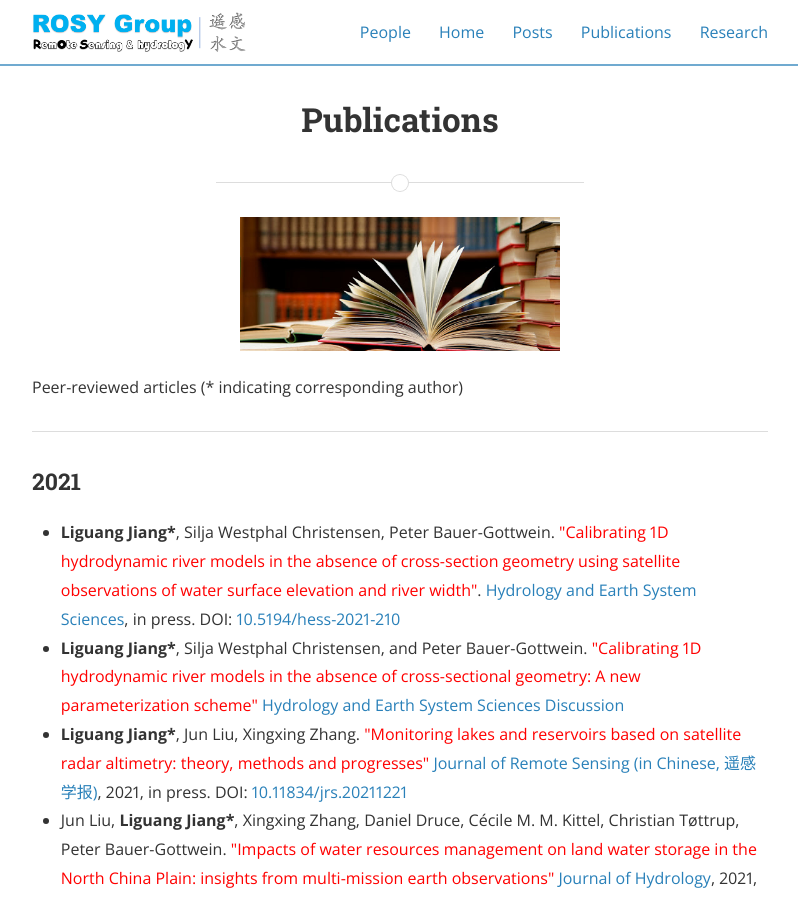
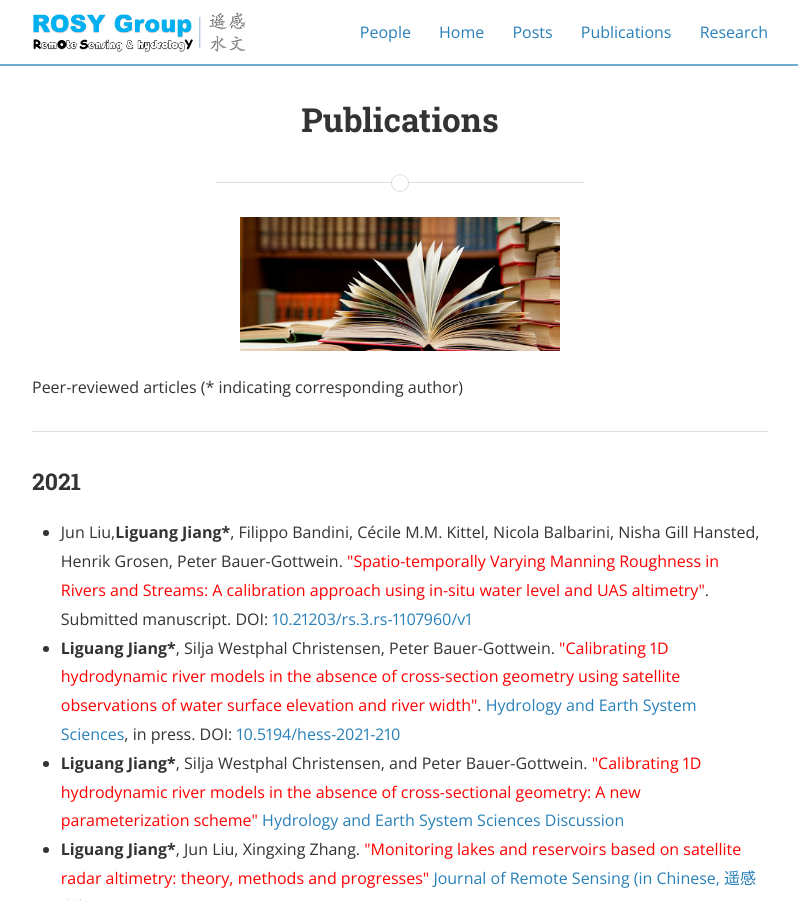
Before and after one commit to 12530/rshydro, a Jekyll site: the page built from publications.md, in a window 1280 px wide and 900 px high. Shown: the whole window, without its empty margins (240-1038 px from the left). Built offline with Jekyll 4.4.1, drawn with Linux system fonts in a browser that asks for light colours; nearby versions of some CDN libraries.

Commit message:
Update publications.md

```diff
--- a/publications.md
+++ b/publications.md
@@ -10,6 +10,7 @@ main_nav: true
 <hr>
 <h3>2021</h3>
 <ul>
+  <li>Jun Liu,<b>Liguang Jiang*</b>, Filippo Bandini, Cécile M.M. Kittel, Nicola Balbarini, Nisha Gill Hansted, Henrik Grosen, Peter Bauer-Gottwein. <font color="red">"Spatio-temporally Varying Manning Roughness in Rivers and Streams: A calibration approach using in-situ water level and UAS altimetry"</font>. Submitted manuscript. DOI: <a href="https://doi.org/10.21203/rs.3.rs-1107960/v1">10.21203/rs.3.rs-1107960/v1</a></li>
   <li><b>Liguang Jiang*</b>, Silja Westphal Christensen, Peter Bauer-Gottwein. <font color="red">"Calibrating 1D hydrodynamic river models in the absence of cross-section geometry using satellite observations of water surface elevation and river width"</font>. <a href="https://hess.copernicus.org/preprints/hess-2021-210/"> Hydrology and Earth System Sciences</a>, in press. DOI: <a href="https://doi.org/10.5194/hess-2021-210">10.5194/hess-2021-210</a></li>
   <li><b>Liguang Jiang*</b>, Silja Westphal Christensen, and Peter Bauer-Gottwein. <font color="red"> "Calibrating 1D hydrodynamic river models in the absence of cross-sectional geometry: A new parameterization scheme" </font> <a href="https://hess.copernicus.org/preprints/hess-2021-210/"> Hydrology and Earth System Sciences Discussion </a></li>
   <li><b>Liguang Jiang*</b>, Jun Liu, Xingxing Zhang. <font color="red"> "Monitoring lakes and reservoirs based on satellite radar altimetry: theory, methods and progresses" </font> <a href="http://www.jors.cn/jrs/ch/reader/view_abstract.aspx?doi=10.11834/jrs.20211221"> Journal of Remote Sensing (in Chinese, 遥感学报)</a>, 2021, in press. DOI: <a href="http://www.jors.cn/jrs/ch/reader/view_abstract.aspx?doi=10.11834/jrs.20211221">10.11834/jrs.20211221</a></li>
```
